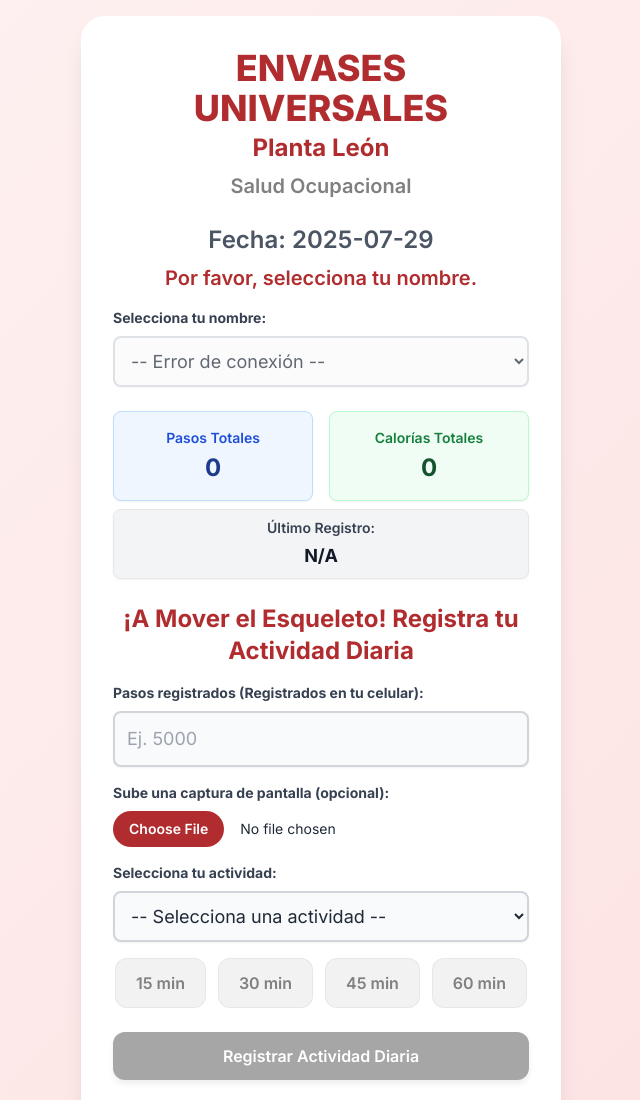
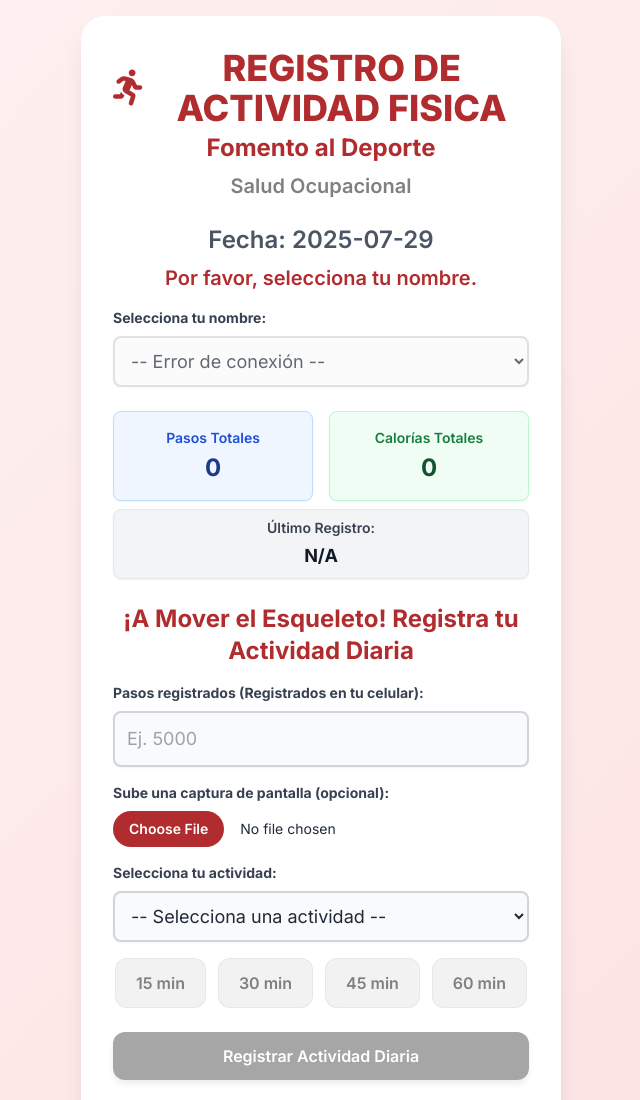
Before and after one commit to leo-gomez-develop/envases_salud_prueba, a plain HTML site: page index.html in a window 1280 px wide. Shown: the top 1100 px of the page, without its empty margins (319-959 px from the left). Drawn offline with nearby package versions, Linux system fonts and the light colour scheme; no server answers.

Commit message:
Update index.html

```diff
--- a/index.html
+++ b/index.html
@@ -8,6 +8,8 @@
     <link href="https://fonts.googleapis.com/css2?family=Inter:wght@400;600;700;800&display=swap" rel="stylesheet">
     <!-- D3.js CDN para la gráfica -->
     <script src="https://d3js.org/d3.v7.min.js"></script>
+    <!-- Font Awesome CDN para iconos -->
+    <link rel="stylesheet" href="https://cdnjs.cloudflare.com/ajax/libs/font-awesome/5.15.4/css/all.min.css">
     <style>
         /* Colores personalizados */
         :root {
@@ -211,8 +213,11 @@
 
     <div class="card-container">
         <div class="mb-6">
-            <h1 class="text-4xl font-extrabold text-[var(--color-primary)] mb-1">ENVASES UNIVERSALES</h1>
-            <h2 class="text-2xl font-bold text-[var(--color-primary)] mb-2">Planta León</h2>
+            <h1 class="text-4xl font-extrabold text-[var(--color-primary)] mb-1 flex items-center justify-center">
+                <i class="fas fa-running text-[var(--color-primary)] mr-3"></i>
+                REGISTRO DE ACTIVIDAD FISICA
+            </h1>
+            <h2 class="text-2xl font-bold text-[var(--color-primary)] mb-2">Fomento al Deporte</h2>
             <p class="text-xl font-semibold text-[var(--color-secondary)]">Salud Ocupacional</p>
         </div>
 
```
